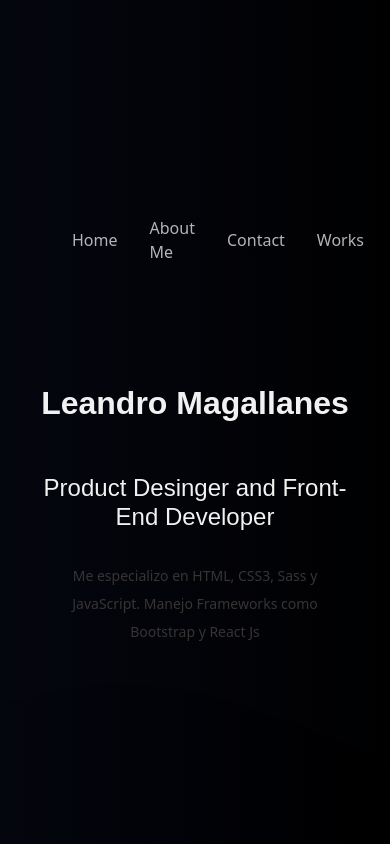
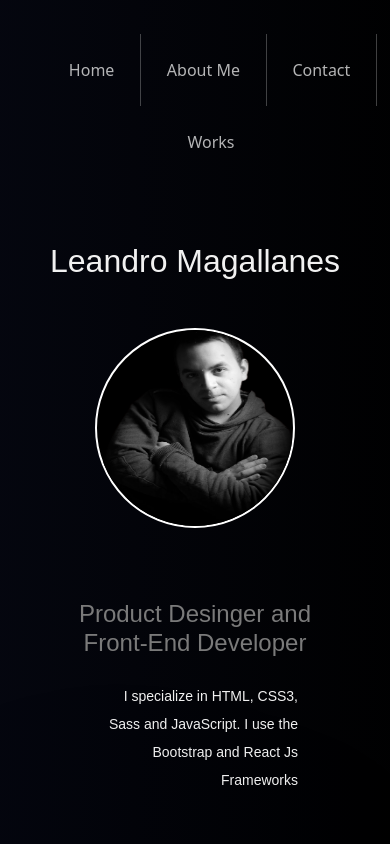
Before and after one commit to leanmaga/myportfolio, a React (Create React App) app in the folder Portfolio/portfolioapp/: page / in a window 390 px wide. Shown: the top 844 px of the page. Built offline with nearby package versions, Linux system fonts and the light colour scheme; a web font is replaced by a local one.

Commit message:
cambios en los nav, cambios en el home, cambios en los estilos y estructuras de los row y col

```diff
--- a/Portfolio/portfolioapp/src/components/nav.css
+++ b/Portfolio/portfolioapp/src/components/nav.css
@@ -2,7 +2,7 @@
     display: flex;
     justify-content: space-around;
     align-items: center;
-    flex-wrap: nowrap;
+    flex-wrap: wrap;
     list-style: none;
     width: 100%;
     animation: 1s animate 0.5s forwards;
@@ -18,6 +18,9 @@
 .Navbar li a{
     color: #f1f1f1;
     text-decoration: none;
+
+}
+.Navbar li{
     padding: 1rem;
 }
 
--- a/Portfolio/portfolioapp/src/pages/ContactPage.jsx
+++ b/Portfolio/portfolioapp/src/pages/ContactPage.jsx
@@ -16,12 +16,12 @@ const ContactPage = () => {
 
         <Row className="box-home-top">
             <Col xs={0} sm={2}md={4} lg={4}>
-                <h1>LM</h1>
+                <h1 className='logo'>LM</h1>
             </Col>
-            <Col xs={0} sm={2}md={4} lg={4}>
+            <Col xs={0} sm={2}md={2} lg={2}>
 
             </Col>
-            <Col xs={12} sm={8} md={4} lg={4}>
+            <Col xs={12} sm={8} md={6} lg={6}>
                 <Navbar/>
             </Col>
         </Row>
--- a/Portfolio/portfolioapp/src/pages/Error404Page.jsx
+++ b/Portfolio/portfolioapp/src/pages/Error404Page.jsx
@@ -1,10 +1,10 @@
 import React from 'react'
-import Nav from '../components/Nav';
+import Navbar from '../components/Nav';
 
 const Error404Page = () => {
   return (
     <div>
-      <Nav/>
+      <Navbar/>
       Error404Page</div>
   )
 }
--- a/Portfolio/portfolioapp/src/pages/Home.jsx
+++ b/Portfolio/portfolioapp/src/pages/Home.jsx
@@ -6,39 +6,59 @@ import Button from 'react-bootstrap/Button';
 import Navbar from '../components/Nav';
 import './homepage.css';
 import CV from '../assets/pdf/cv.pdf';
+import circle from '../assets/img/myphotobg.png'
 
 const Home = () => {
   return (
     <>
     <Container>
+        <Row>
 
-        <Row className="box-home-top">
-            <Col xs={0} sm={2}md={4} lg={4}>
-                <h1>LM</h1>
-            </Col>
-            <Col xs={0} sm={2}md={4} lg={4}>
+            <Col sm={0} md={4} lg={6} xl={6}>
+
+                <h1 className='text-white logo mb-4'>LM</h1>
 
             </Col>
-            <Col xs={12} sm={8} md={4} lg={4}>
+
+            <Col className="navegacion mb-4" sm={12} md={8} lg={6} xl={6}>
+
                 <Navbar/>
+
             </Col>
+
         </Row>
 
+        <Row className='main'>
 
-        <Row className='box-home-center'>
-            <Col xs={12} sm={12} md={6} lg={4} >
-                <h1 className='mt-4'>Leandro Magallanes </h1>
-                <span className='name'></span>
-            </Col>
-            <Col xs={0} sm={0} md={0} lg={4}>
+            <Col sm={12} md={6} lg={6} xl={6}>
+
+                <h1 className='main-name m-4'>Leandro Magallanes </h1>
 
             </Col>
-            <Col className='col-subtitles' xs={12} sm={12} md={6} lg={4}>
-                <h4 className='profession'>Product Desinger and Front-End Developer</h4>
-                <p className='description '>Me especializo en HTML, CSS3, Sass y JavaScript. Manejo Frameworks como Bootstrap y React Js</p>
+
+
+            <Col sm={12} md={6} lg={6} xl={6}>
+
+                <img className='circle-perfil m-4' src={circle} alt="perfil" />
+
             </Col>
+
         </Row>
+
+        <Row className='main main-info m-4'>
+
+            <Col sm={12} md={12} lg={12} xl={12}>
+
+                <h4 className='profession m-4'>Product Desinger and Front-End Developer</h4>
+
+                <p className='description m-4'>I specialize in HTML, CSS3, Sass and JavaScript. I use the Bootstrap and React Js Frameworks</p>
+
+            </Col>
+
+        </Row>
+
     </Container>
+
         <footer>
             <Row className="box-home-bottom">
                 <Col xs={12} sm={12} className="redes-bottom">
--- a/Portfolio/portfolioapp/src/pages/ProjectsPage.jsx
+++ b/Portfolio/portfolioapp/src/pages/ProjectsPage.jsx
@@ -15,12 +15,12 @@ const ProjectsPage = () => {
     <div className="container">
        <Row className="box-home-top-card">
             <Col xs={0} sm={2}md={4} lg={4}>
-                <h1>LM</h1>
+                <h1 className='logo'>LM</h1>
             </Col>
-            <Col xs={0} sm={2}md={4} lg={4}>
+            <Col xs={0} sm={2}md={2} lg={2}>
 
             </Col>
-            <Col xs={12} sm={8} md={4} lg={4}>
+            <Col xs={12} sm={8} md={6} lg={6}>
                 <Navbar/>
             </Col>
         </Row>
--- a/Portfolio/portfolioapp/src/pages/aboutpage.css
+++ b/Portfolio/portfolioapp/src/pages/aboutpage.css
@@ -1,26 +1,48 @@
-.about-container{
-    display: flex;
-    flex-direction: column;
-    left: 0;
-    top: 0;
-    width: 100%;
-}
-
-.AboutPage{
-    padding: 2em 6em;
-    min-width: 100vh;
-}
-
 .profession-about{
     word-spacing: 3px;
 }
+.logo{
+    animation: 1s animate 0.5s forwards;
+    opacity: 0;
+    padding-top: 2rem;
+}
+@media screen and (max-width: 500px){
+
+    .logo{
+        display: none;
+    }
+    .main{
+        display: flex;
+        flex-direction: column;
+        flex-wrap: wrap;
+        justify-content: center;
+        align-items: center;
+        text-align: center;
+    }
+    h1{
+        color: #fff;
+        text-align: center;
+        font-size: 32px;
+        margin-bottom: 1rem;
+    }
+    h4{
+        color: rgba(255, 255, 255, 0.527);
+        text-align: center;
+        margin-bottom: 1rem;
+        font-size: 24px;
+    }
+    p{
+        color: #fff;
+        font-family: 'Geomanist', sans-serif;
+        font-weight: 400;
+    }
+
+}
+
 
 @media screen and (max-width:768px) {
-    .box-about-top h1{
-        display: none;
-    }
+
     .container{
-        background-image: none;
         display: flex;
         justify-content: center;
         align-items: center;
@@ -37,18 +59,12 @@
         align-content: center;
         text-align: center;
     }
+
 }
 
-.box-about-top{
-    display: flex;
-    justify-content: space-between;
-}
-
-.box-about-top h1{
-    padding-top: 2rem;
-}
 
 @media screen and (min-width: 768px){
+
     .box-about-center{
         width: 100%;
         display: flex;
@@ -58,5 +74,6 @@
         text-align: justify;
         color: white;
         padding-top: 2rem;
+
     }
 }
--- a/Portfolio/portfolioapp/src/pages/homepage.css
+++ b/Portfolio/portfolioapp/src/pages/homepage.css
@@ -35,32 +35,6 @@ p{
     opacity: 0;
     animation: 1s text-ani 1s forwards;
 }
-@keyframes text-ani{
-    100% {
-        opacity: 1;
-    }
-}
-footer{
-    padding: 1em;
-    width: 100%;
-    height: 100%;
-    background-color: black;
-    bottom: 0;
-    left: 0;
-    margin: 0;
-}
-.container{
-    width: 100%;
-    background-image: url(../assets/img/myphotobg.png);
-    background-repeat: no-repeat;
-    background-size: contain;
-    background-position: center center;
-    top: 0;
-    left: 0;
-    min-height: 100vh;
-    display: flex;
-    flex-direction: column;
-}
 
 @keyframes animate-background{
     0%{
@@ -73,23 +47,45 @@ footer{
         background-position: 0% 50%;
     }
 }
-
-
-.box-home-center, .box-home-top{
+.container{
+    min-height: 100vh;
     width: 100%;
-    height: auto;
-    text-align: justify;
 }
-
-.box-home-center h1{
+.logo{
+    animation: 1s animate 0.5s forwards;
+    opacity: 0;
+    padding-top: 2rem;
+}
+@keyframes animate {
+    100%{
+        opacity: 1;
+    }
+}
+.main{
+    display: flex;
+    justify-content: center;
+    align-items: center;
+}
+.main-name{
     font-size: 65px;
     color: #f1f1f1;
-    padding-top: 2rem;
 }
-.box-home-center h4{
-    margin-top: 1.5em;
+.circle-perfil {
+    background-color: black;
+    border: 2px solid white;
+    width: 200px;
+    height: 200px;
+    border-radius: 50%;
+}
+.profession{
+    margin-top: 1rem;
     text-align: center;
     font-size: 45px;
+    color: #f1f1f1;
+}
+.description{
+    text-align:end;
+    font-size: 18px;
     color: #f1f1f1;
 }
 
@@ -99,17 +95,7 @@ footer{
     align-items: center;
 }
 
-@media screen and (min-width: 1024px) {
-    .name{
-        content: '';
-        border-bottom: 4px solid rgb(212, 57, 57);
-        width: 5%;
-        top: 65%;
-        display: block;
-        position: absolute;
 
-    }
-}
 
 .redes-list{
     display: flex;
@@ -152,44 +138,38 @@ footer{
 
 @media screen and (max-width:500px){
 
+
     .container{
         min-height: 80vh;
         background-image:none;
     }
-    .box-home-top .Navbar{
-        padding: 32px;
-    }
-    .box-home-top h1{
+    .logo{
+
         display: none;
     }
-    .box-home-top a{
+    .navegacion a{
         padding: 0.5rem;
     }
-    .box-home-center{
+    .main{
         display: flex;
         flex-direction: column;
         flex-wrap: wrap;
         justify-content: center;
         align-items: center;
-        text-align: none;
+        text-align: center;
     }
-    .box-home-center h1{
+    .main h1{
         text-align: center;
         font-size: 32px;
-        font-weight: 700;
         margin-bottom: 1rem;
     }
-    .box-home-center h4{
+    .main h4{
         font-size: 24px;
-
     }
     .box-home-bottom .buttons{
         margin-bottom: 2rem;
     }
-    p{
-        color: #383434;
-        margin-top: 30px;
-    }
+
     .profession{
         font-size: 24px;
         color:rgb(122, 122, 122);
@@ -230,7 +210,7 @@ footer{
     }
 }
 @media screen and (max-width: 576px) {
-    .box-home-top h1{
+    .logo{
         display: none;
     }
     .box-home-bottom .buttons{
@@ -249,14 +229,31 @@ footer{
 }
 
 @media screen and (max-width: 991px) {
-    .box-home-center h4{
+    .main h4{
         font-size: 24px;
 
     }
 }
 @media screen and (min-width: 500px) {
-    .box-home-top h1{
+    .navegacion h1{
         padding-top:2.5rem;
 
     }
 }
+
+
+
+@keyframes text-ani{
+    100% {
+        opacity: 1;
+    }
+}
+footer{
+    padding: 1em;
+    width: 100%;
+    height: 100%;
+    background-color: black;
+    bottom: 0;
+    left: 0;
+    margin: 0;
+}
--- a/Portfolio/portfolioapp/src/pages/projectspage.css
+++ b/Portfolio/portfolioapp/src/pages/projectspage.css
@@ -32,6 +32,9 @@
     color: white;
 }
 @media screen and (max-width:768px){
+    .logo{
+        display: none;
+    }
     .box-home-center-card{
         flex-direction: inherit;
     }
```
Also changed, not shown: Portfolio/portfolioapp/src/pages/AboutPage.jsx (+20 -11 lines).
